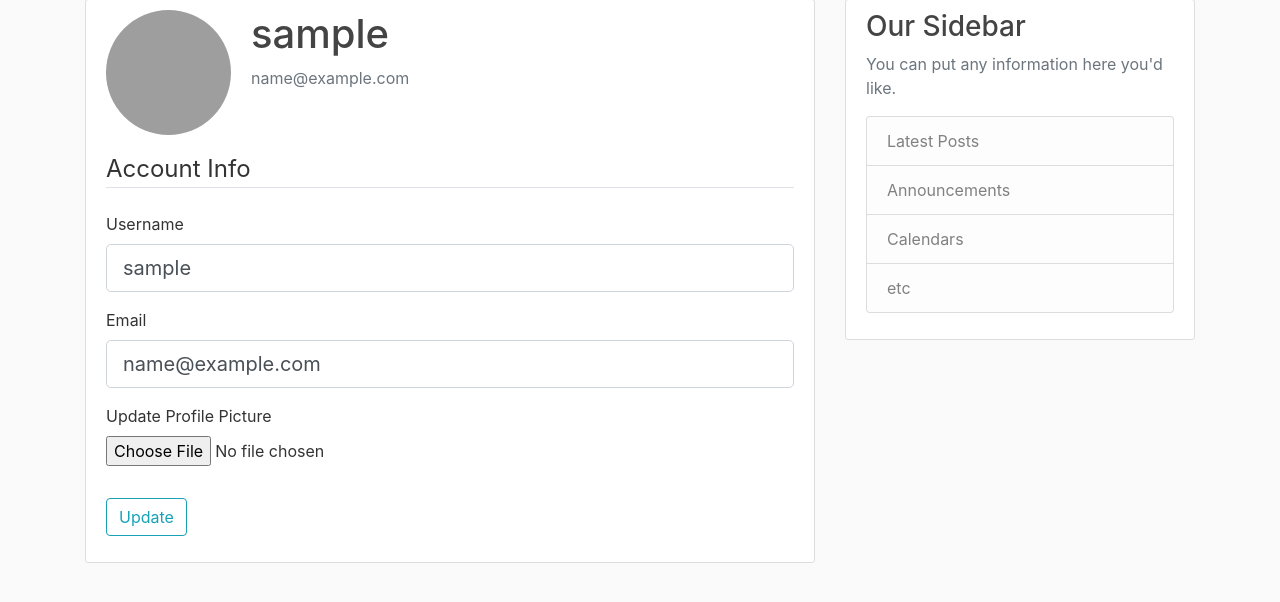
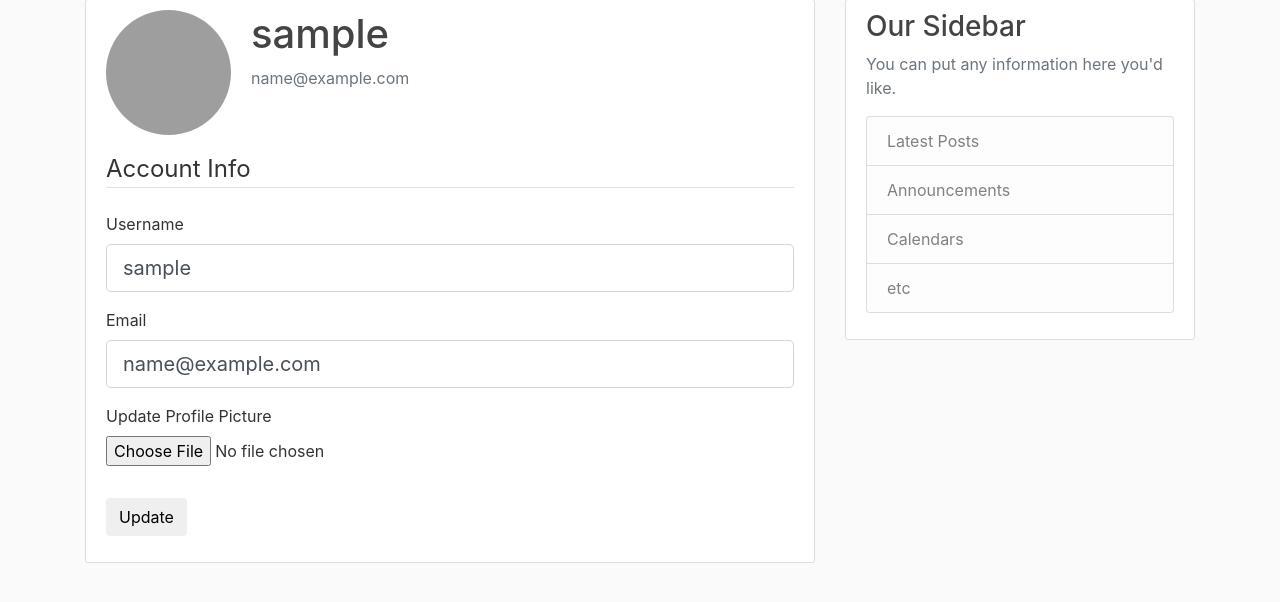
Before and after one commit to AdityaPande18/Flask-Blog-Web-App, a Flask app: page /account in a window 1280 px wide. Shown: the part 81-683 px from the top of the page. Run offline with Flask 2, Linux system fonts and the light colour scheme; the visitor is signed in with stand-in values (Sample User, id 1); data comes from the database, SQL or seed files in the repository; some libraries are stand-ins or nearby versions; grey boxes are pictures that could not be loaded.

Commit message:
Made UI Better

```diff
--- a/flaskblog/templates/account.html
+++ b/flaskblog/templates/account.html
@@ -50,7 +50,7 @@
                 </div>
             </fieldset>
             <div class="form-group">
-                {{ form.submit(class="btn btn-outline-info") }}
+                {{ form.submit(class="btn") }}
             </div>
         </form>
     </div>
```
